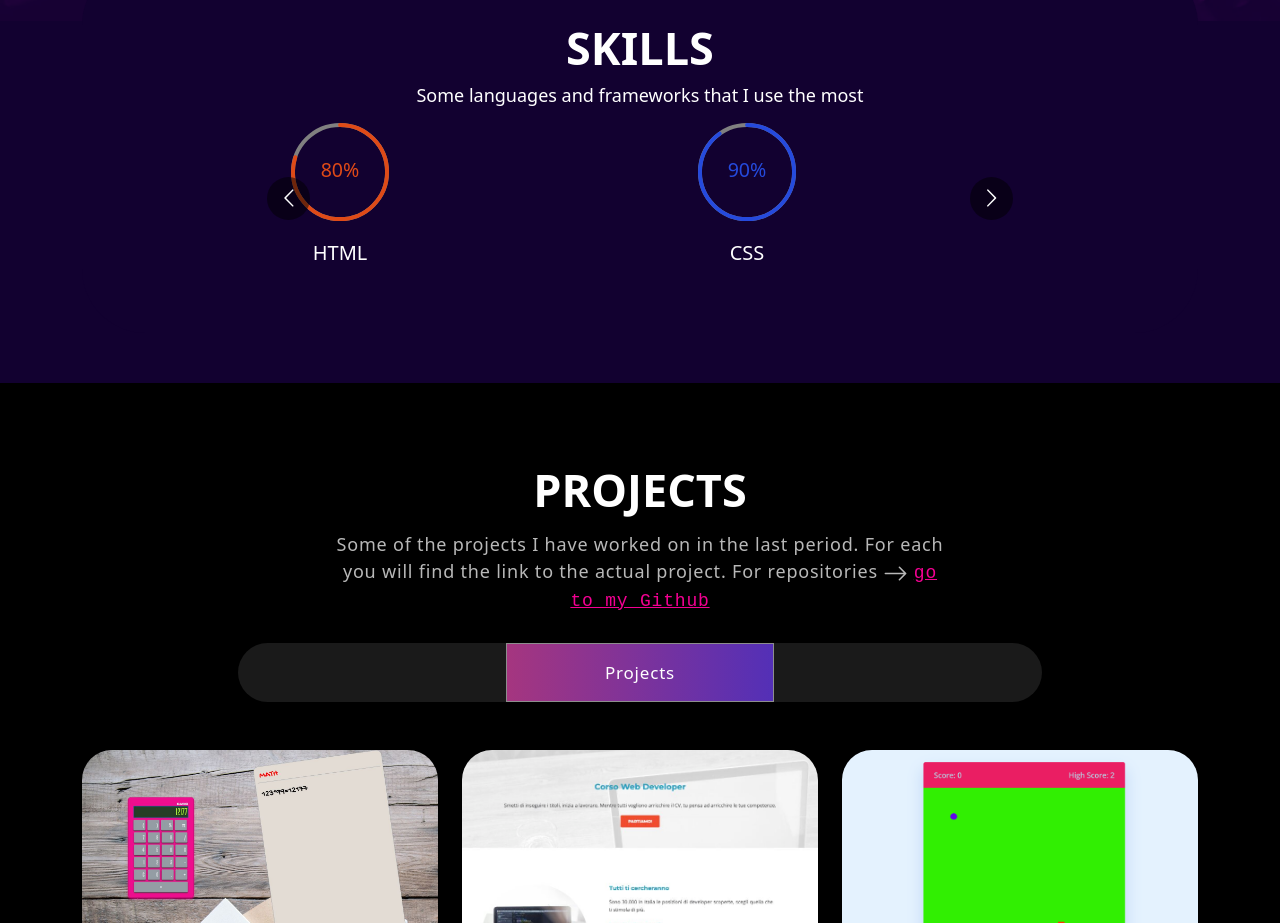
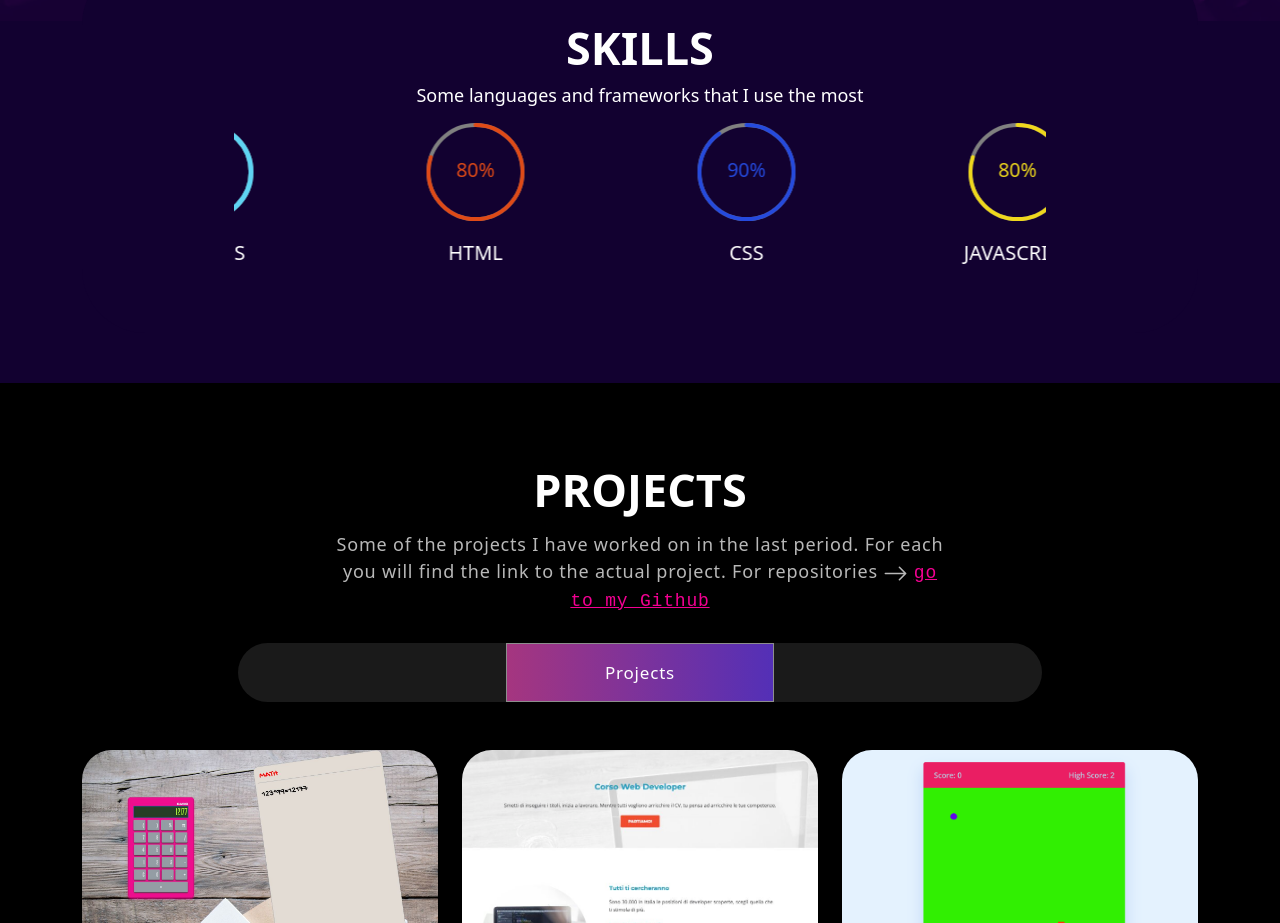
Before and after one commit to Shadhyb/portfolio, a React (Create React App) app: page / in a window 1280 px wide. Shown: the part 780-1703 px from the top of the page. Built offline with nearby package versions, Linux system fonts and the light colour scheme.

Commit message:
fix carousel

```diff
--- a/src/components/Skills.js
+++ b/src/components/Skills.js
@@ -16,7 +16,7 @@
     desktop: {
       breakpoint: { max: 3000, min: 1024 },
       items: 3,
-      partialVisibilityGutter: 40,
+      partialVisibilityGutter: 50,
     },
     tablet: {
       breakpoint: { max: 1024, min: 464 },
@@ -41,9 +41,10 @@
               <Carousel
                 responsive={responsive}
                 infinite={true}
-                centerMode={false}
+                centerMode={true}
                 draggable
-                renderArrowsWhenDisabled={true}
+                arrows={false}
+                renderArrowsWhenDisabled={false}
                 className="owl-carousel owl-theme skill-slider"
               >
                 <div className="item">
```
